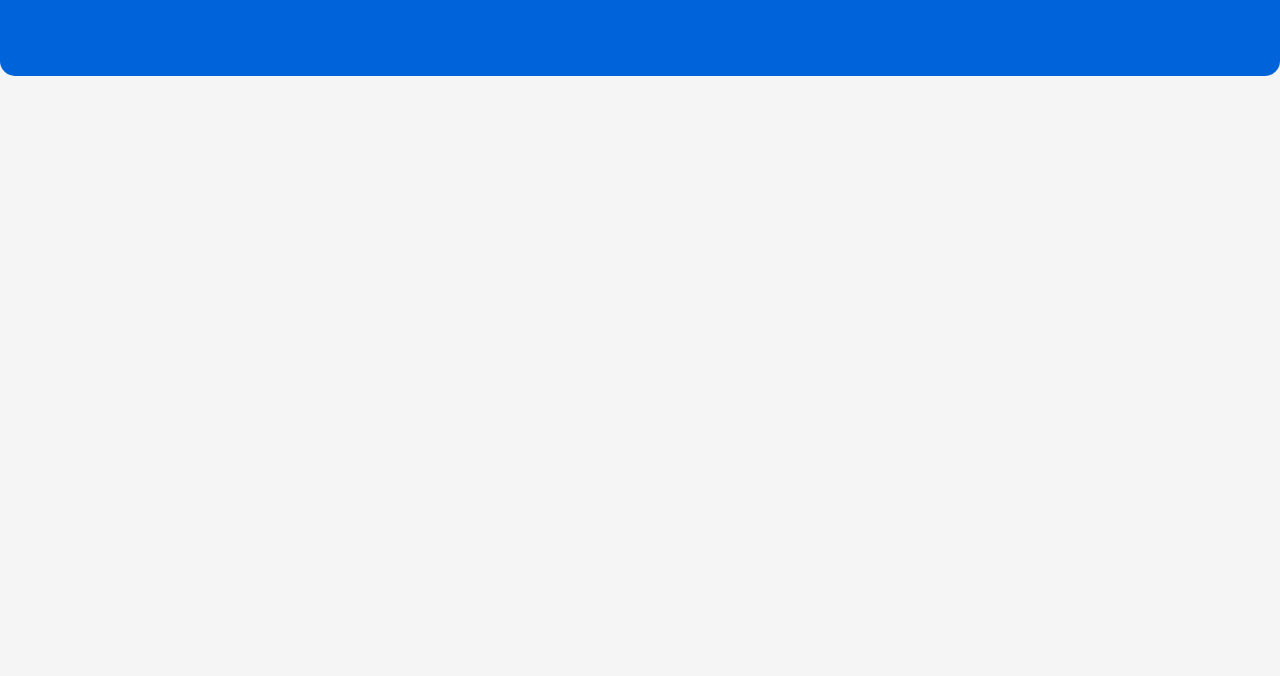
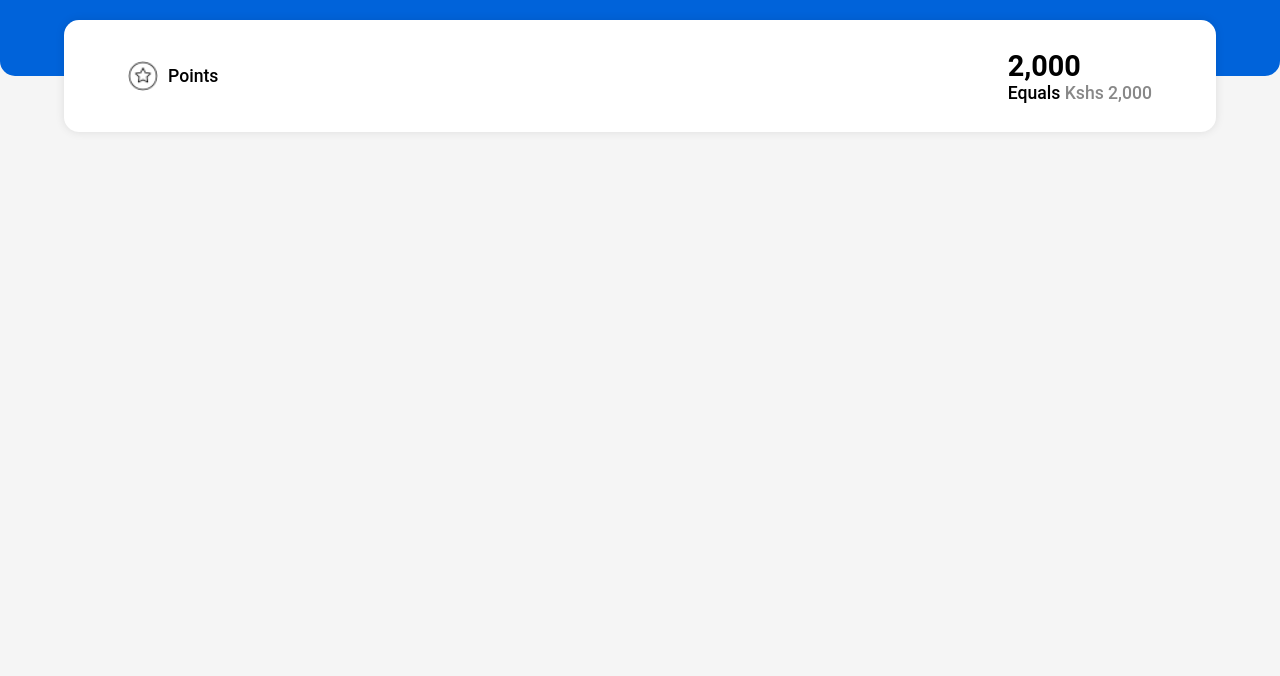
Before and after one commit to Ochiengsteven/waste2wealth-YEShackathon, a website built with webpack: page src/index.html in a window 1280 px wide. Shown: the part 124-800 px from the top of the page. Built offline with nearby package versions, Linux system fonts and the light colour scheme.

Commit message:
add the points section

```diff
--- a/src/index.html
+++ b/src/index.html
@@ -119,6 +119,13 @@
                 </div>
                 <div class="welcome"></div>
             </div>
+            <div class="points">
+                <div class="pts-icon"></div>
+                <div class="figures">
+                    <h3>2,000</h3>
+                    <p>Equals <span>Kshs 2,000</span></p>
+                </div>
+            </div>
         </section>
     </main>
 </body>
--- a/src/index.js
+++ b/src/index.js
@@ -8,6 +8,9 @@ import question from './assets/question.png';
 import settings from './assets/settings.png';
 import reload from './assets/reload.png';
 import notification from './assets/notification.png';
+import star from './assets/star.png';
+// import earnings from './assets/earnings.png';
+// import gift from './assets/gift.png';
 
 const arrowIcon = new Image();
 arrowIcon.src = arrow;
@@ -123,3 +126,10 @@ welcomeDiv.innerHTML = `<div class="welcome-note">
 const iconsDiv = document.querySelector('.icons-welcome');
 iconsDiv.appendChild(reloadIcon);
 iconsDiv.appendChild(notificationIcon);
+
+// render user points
+const pointsDiv = document.querySelector('.pts-icon');
+const starIcon = new Image();
+starIcon.src = star;
+pointsDiv.appendChild(starIcon);
+pointsDiv.innerHTML += '<p>Points</p>';
--- a/src/style.css
+++ b/src/style.css
@@ -338,6 +338,48 @@ button {
   font-weight: 400;
 }
 
+.points img {
+  width: 30px;
+  height: 30px;
+  margin-right: 10px;
+}
+
 .welcome img:nth-child(1) {
   margin: 0 10px 0 0;
 }
+
+.points {
+  width: 90%;
+  height: 14vh;
+  display: flex;
+  justify-content: space-between;
+  align-items: center;
+  margin: 0 5% 0 5%;
+  padding: 0 5%;
+  position: absolute;
+  top: 18vh;
+  background: #fff;
+  border-radius: 15px;
+  box-shadow: 0 0 10px rgba(0, 0, 0, 0.1);
+}
+
+.points h3 {
+  font-size: 1.8rem;
+  font-weight: 600;
+}
+
+.points p {
+  font-size: 1.1rem;
+  font-weight: 500;
+}
+
+.points span {
+  font-size: 1.1rem;
+  font-weight: 500;
+  color: #888;
+}
+
+.pts-icon {
+  display: flex;
+  align-items: center;
+}
```
Also changed, not shown: dist/1cfec42272614712a8d4.png (added), dist/cf37439a5b5e4b8f60eb.png (added), dist/f659e95c1f12ff1def6a.png (added), dist/index.html, dist/main.js.
